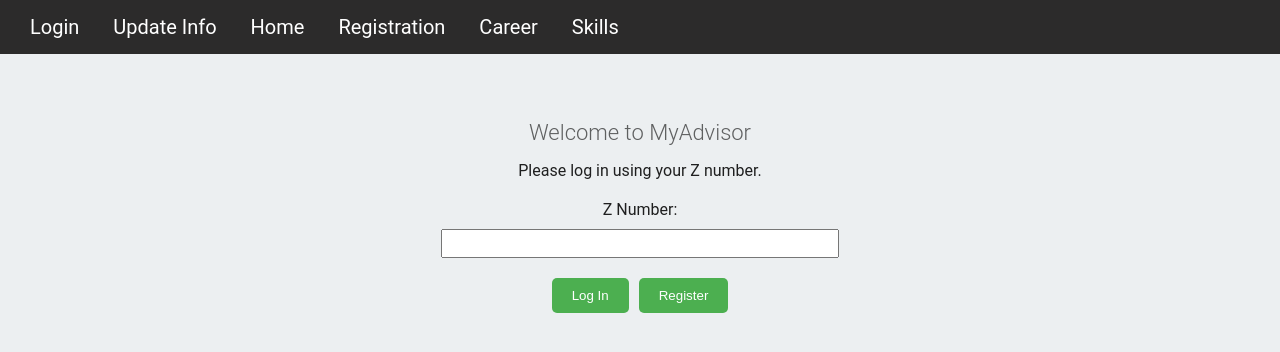
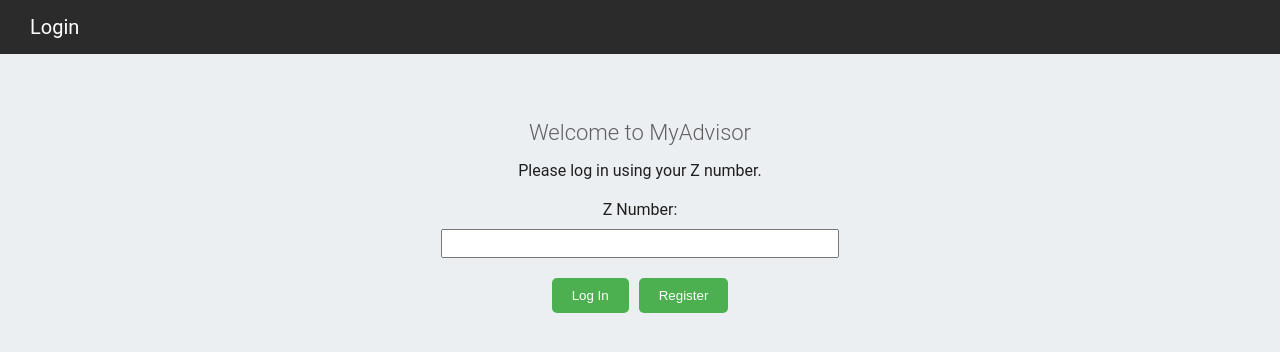
Before and after one commit to siennaphia/FAUmyAdvisor, a plain HTML site: page public/index.html in a window 1280 px wide. Drawn offline with Linux system fonts and the light colour scheme; no server answers.

Commit message:
rid of nav options on login

```diff
--- a/public/index.html
+++ b/public/index.html
@@ -73,11 +73,6 @@
 <body>
   <div class="navbar">
     <a href="index.html">Login</a>
-    <a href="userinfo.html">Update Info</a>
-    <a href="home.html">Home</a>
-    <a href="registration.html">Registration</a>
-    <a href="career.html">Career</a>
-    <a href="#skill.html">Skills</a>
   </div>
   <h1>Welcome to MyAdvisor</h1>
   <p>Please log in using your Z number.</p>
```
